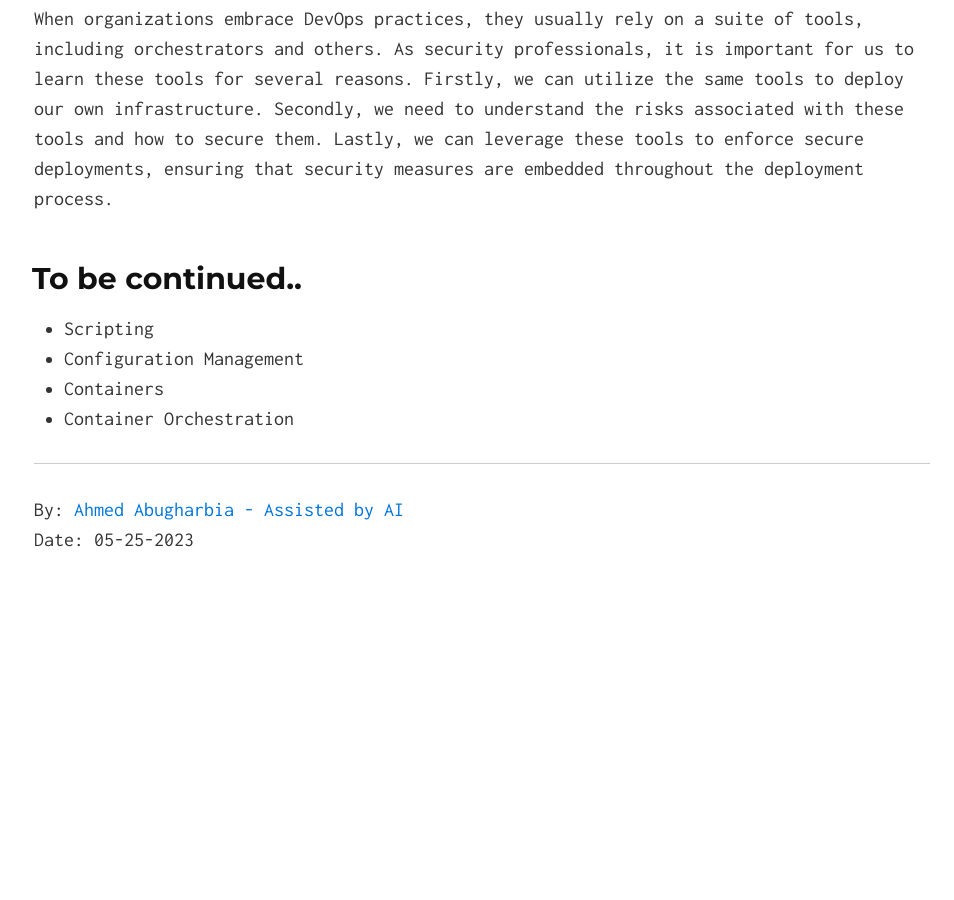
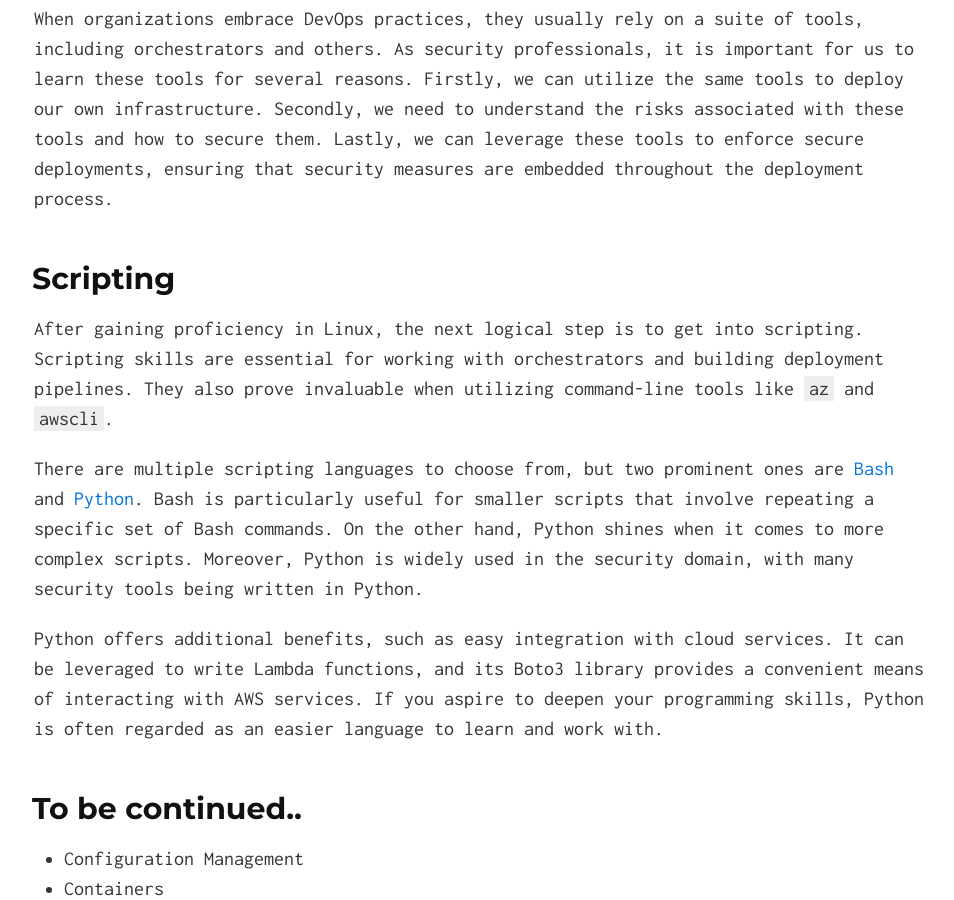
Before and after one commit to Ahmed-AG/cyberdojo-page, a Jekyll site: the page built from read/moving-to-the-cloud-skills-set-wise.md, in a window 1280 px wide and 900 px high, scrolled down 3717 px. Shown: the whole window, without its empty margins (158-1112 px from the left). Built offline with Jekyll 4.4.1, drawn with Linux system fonts in a browser that asks for light colours; before the commit the page ends 4372 px from its top, so only the background shows below that.

Commit message:
update moving to cloud

```diff
--- a/read/moving-to-the-cloud-skills-set-wise.md
+++ b/read/moving-to-the-cloud-skills-set-wise.md
@@ -58,9 +58,14 @@
 
 When organizations embrace DevOps practices, they usually rely on a suite of tools, including orchestrators and others. As security professionals, it is important for us to learn these tools for several reasons. Firstly, we can utilize the same tools to deploy our own infrastructure. Secondly, we need to understand the risks associated with these tools and how to secure them. Lastly, we can leverage these tools to enforce secure deployments, ensuring that security measures are embedded throughout the deployment process.
 
+## Scripting
+After gaining proficiency in Linux, the next logical step is to get into scripting. Scripting skills are essential for working with orchestrators and building deployment pipelines. They also prove invaluable when utilizing command-line tools like `az` and `awscli`.
+
+There are multiple scripting languages to choose from, but two prominent ones are [Bash](https://www.gnu.org/software/bash/manual/bash.html){:target="_blank"} and [Python](https://www.python.org){:target="_blank"}. Bash is particularly useful for smaller scripts that involve repeating a specific set of Bash commands. On the other hand, Python shines when it comes to more complex scripts. Moreover, Python is widely used in the security domain, with many security tools being written in Python.
+
+Python offers additional benefits, such as easy integration with cloud services. It can be leveraged to write Lambda functions, and its Boto3 library provides a convenient means of interacting with AWS services. If you aspire to deepen your programming skills, Python is often regarded as an easier language to learn and work with.
 
 ## To be continued..
-- Scripting
 - Configuration Management
 - Containers
 - Container Orchestration
```
